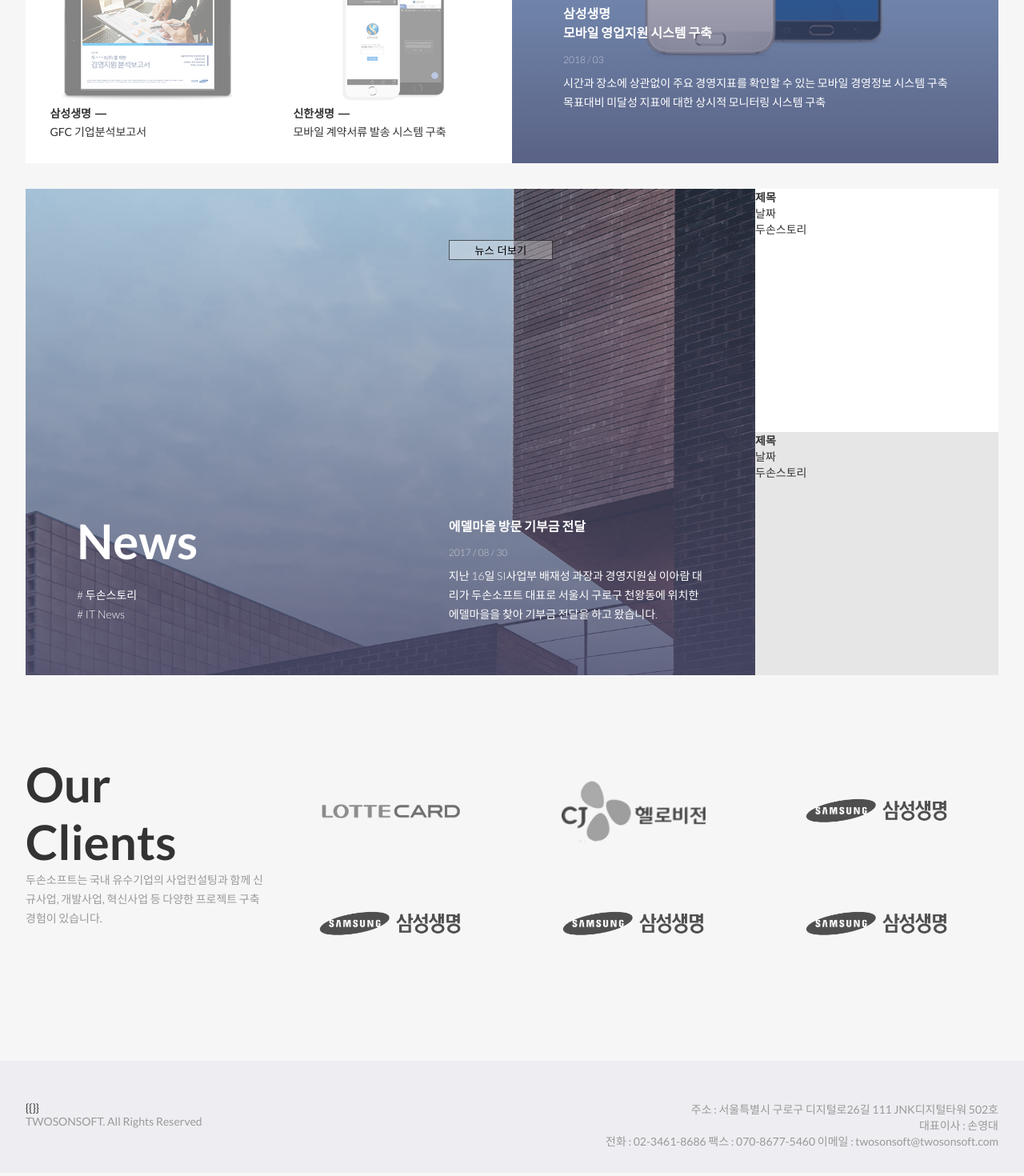
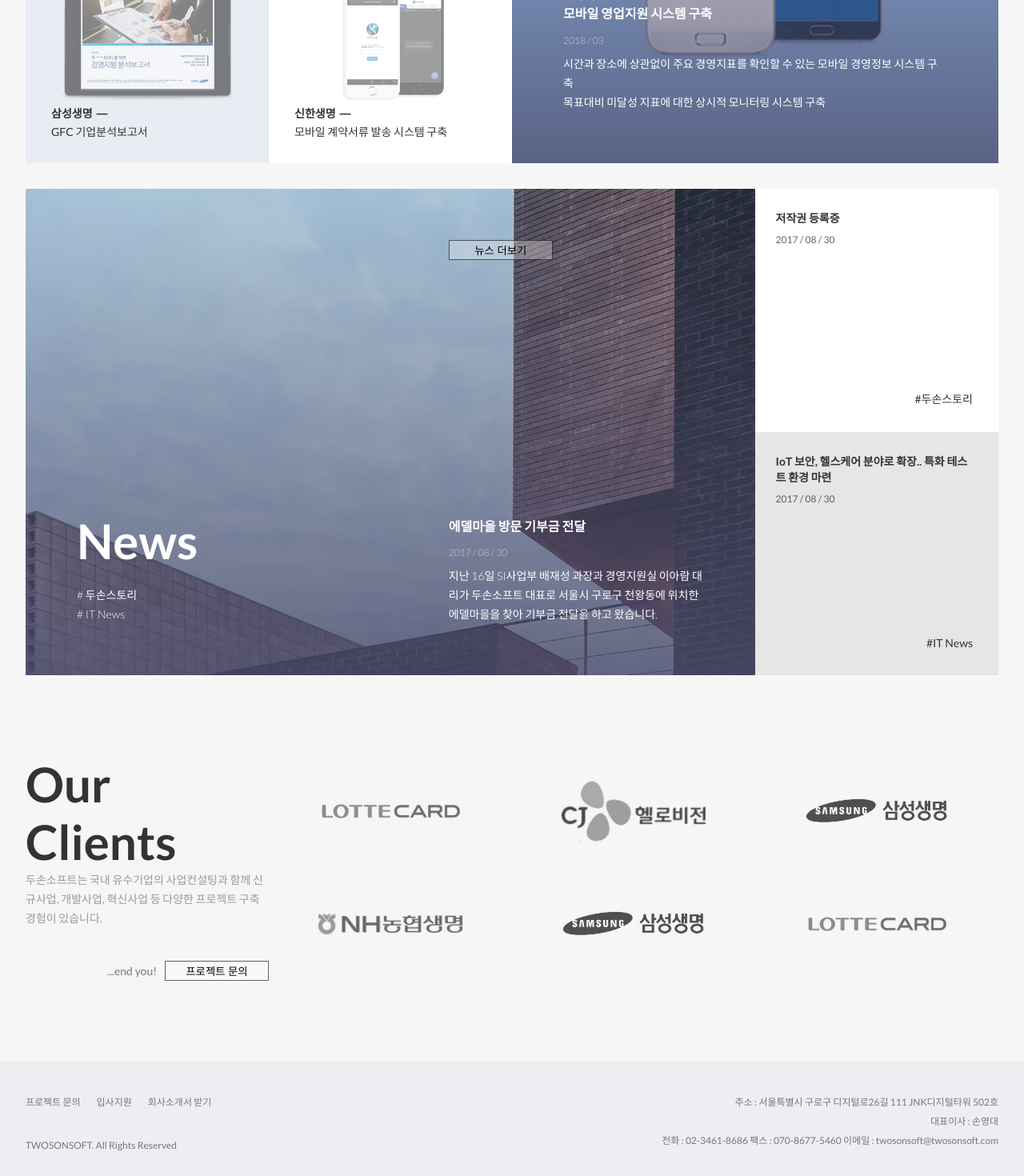
Before and after one commit to opp1350/vue-study, a Vue app in the folder lee-twosonsoft/: page / in a window 1280 px wide. Shown: the part 2020-3490 px from the top of the page at 80% size. Built offline with nearby package versions, Linux system fonts and the light colour scheme.

Commit message:
3월 29일자 작업

```diff
--- a/lee-twosonsoft/public/index.html
+++ b/lee-twosonsoft/public/index.html
@@ -26,9 +26,9 @@
       $(window).scroll(function(){
         var position = $(this).scrollTop();
         if (scollHeight <= position) {
-          $('.gnb').css("background-color","#F6F6F6");
+          $('.gnb').css("background-color","#fff");
           $('.gnb a').css("color","#000");
-          $('.gnb .inner').css("border-bottom","1px solid rgba(0,0,0,0.4)");
+          $('.gnb .inner').css("border-bottom","1px solid rgba(0,0,0,0)");
           $('h1.mainLogo img').removeClass('show');
           $('h1.mainLogo img.black').addClass('show');
         } else {
@@ -68,7 +68,7 @@
       //project
       $('.projectWrap a.inner').hover(proOpa1,proOpaDefault);
       function proOpa1(){
-        TweenMax.to($(this).find('.projectContLeftItemImg img'),.3,{opacity:1})
+        TweenMax.to($(this).find('.projectContLeftItemImg img'),.3,{opacity:0.8})
       };
       function proOpaDefault(){
         TweenMax.to($(this).find('.projectContLeftItemImg img'),.3,{opacity:0.5})
@@ -92,6 +92,23 @@
       function solAniDefault(){
         TweenMax.to($(this).find('span.arrow'),.2,{x:0})
       };
+      //news hover event
+      // 1st
+      $('.leftNewsItems').hover(newsOpa1,newsOpaDefault);
+      function newsOpa1(){
+        TweenMax.to($(this).find('a.newsLink'),.3,{opacity:1})
+      };
+      function newsOpaDefault(){
+        TweenMax.to($(this).find('a.newsLink'),.3,{opacity:0})
+      };
+      //2nd
+      $('.leftNewsItems a.newsLink').hover(newsAni,newsAniDefault);
+      function newsAni(){
+        TweenMax.to($(this).find('span.arrow'),.2,{x:8})
+      };
+      function newsAniDefault(){
+        TweenMax.to($(this).find('span.arrow'),.2,{x:0})
+      };
     });
   </script>
 </html>
--- a/lee-twosonsoft/src/assets/css/reset.css
+++ b/lee-twosonsoft/src/assets/css/reset.css
@@ -46,15 +46,21 @@
 .titleWrap .subTitle {
 	color:#999;
 	font-size: 14px;
-	line-height: 24px
+	line-height: 24px;
 }
 .borderBtn {
 	background:rgba(255,255,255,0.3);
 	border: 1px solid rgba(0,0,0,0.6);
 	width:130px;
 	padding: 2px 0;
-	transition: 0.5s all
+	transition: 0.5s all;
+	cursor: pointer;
 }
 .borderBtn:hover {
-	background:rgba(255,255,255,0.6)
+	background:rgba(255,255,255,0.7)
 }
+.date-b {
+	font-size: 12px;
+	color:rgba(0,0,0,0.6);
+	margin-bottom:5px
+}
--- a/lee-twosonsoft/src/components/News.vue
+++ b/lee-twosonsoft/src/components/News.vue
@@ -17,19 +17,13 @@
 				</div>
 			</div>
 			<div class="left">
-				<div class="leftNewsItems">
-					<a href="#none" title="더 자세히 보기">
-						<h4>제목</h4>
-						<p>날짜</p>
-						<p class="hashtag">두손스토리</p>
-					</a>
-				</div>
-				<div class="leftNewsItems">
-					<a href="#none" title="더 자세히 보기">
-						<h4>제목</h4>
-						<p>날짜</p>
-						<p class="hashtag">두손스토리</p>
-					</a>
+				<div class="leftNewsItems" v-for="item in items" :key="item.key">
+					<div class="titleWrap">
+						<h4 class="title">{{ item.title }}</h4>
+						<p class="date-b">{{ item.date }}</p>
+						<a v-bind:href="item.link" title="더 자세히 보기" target="_blank" class="newsLink">더 자세히 보기<span class="arrow"></span></a>
+					</div>
+						<p class="hashtag">{{ item.hashtag }}</p>
 				</div>
 			</div>
 		</div>
@@ -43,13 +37,16 @@
 		return {
 			items: [
 				{
-
+				title:'저작권 등록증',
+				date:'2017 / 08 / 30',
+				hashtag:'#두손스토리',
+				link:'http://www.twosonsoft.com/news/news_sub01.do?menuType=2&listNum=287'
 				},
 				{
-
-				},
-				{
-
+				title:'IoT 보안, 헬스케어 분야로 확장.. 특화 테스트 환경 마련',
+				date:'2017 / 08 / 30',
+				hashtag:'#IT News',
+				link:'http://www.twosonsoft.com/news/news_sub01.do?menuType=2&listNum=286'
 				},
 			]
 		}
@@ -125,6 +122,8 @@
 	width:100%;
 	height: calc(25vw - 1.25vw);
 	box-sizing: border-box;
+	position: relative;
+	padding:2vw;
 }
 .leftNewsItems:first-of-type {
 	background: #fff
@@ -132,8 +131,31 @@
 .leftNewsItems:nth-of-type(2) {
 	background: #e6e6e6
 }
-.leftNewsItems a {
-	display: block;
-
+.leftNewsItems div.titleWrap {
+	position:absolute;
+	width:calc(100% - 5vw);
+}
+.leftNewsItems div.titleWrap .title {
+	margin-bottom:10px
+}
+.leftNewsItems p.hashtag {
+	position: absolute;
+	bottom:2.5vw;
+	right:2.5vw
+}
+a.newsLink {
+	position: relative;
+	opacity:0;
+	margin-top:10px
+}
+span.arrow {
+	width:25px;
+	height:12px;
+	position: absolute;
+	bottom:0;
+	margin-left:5px;
+	background: url("../assets/img/arrow.png") 0 0 no-repeat;
+	background-size: contain;
+	opacity:1
 }
 </style>
--- a/lee-twosonsoft/src/components/clients.vue
+++ b/lee-twosonsoft/src/components/clients.vue
@@ -5,6 +5,9 @@
 				<h2 class="Title">Our Clients</h2>
 				<p class="subTitle">두손소프트는 국내 유수기업의 사업컨설팅과 함께 신규사업,
 				개발사업, 혁신사업 등 다양한 프로젝트 구축 경험이 있습니다.</p>
+				<div class="btnWrap">
+					<span>...end you!</span><button type="button" class="borderBtn">프로젝트 문의</button>
+				</div>
 			</div>
 			<div class="clientsItem content">
 				<ul class="clientsList floatClear">
@@ -34,16 +37,16 @@
 					imgAlt: '삼성생명'
 				},
 				{
-					img: require('@/assets/img/ss_grey_70.png'),
-					imgAlt: '로고4'
+					img: require('@/assets/img/nh_grey.png'),
+					imgAlt: '농협생명'
 				},
 				{
 					img: require('@/assets/img/ss_grey_70.png'),
-					imgAlt: '로고5'
+					imgAlt: '삼성생명'
 				},
 				{
-					img: require('@/assets/img/ss_grey_70.png'),
-					imgAlt: '로고6'
+					img: require('@/assets/img/lotte_grey_70.png'),
+					imgAlt: 'lotte'
 				},
 			]
 		}
@@ -61,6 +64,7 @@
 .clientsItem.titleWrap {
 	flex-direction: column;
 	width:25%;
+	position: relative;
 }
 .clientsItem.content {
 	flex: 1;
@@ -81,4 +85,13 @@
 	max-width:180px;
 	height: auto;
 }
+.btnWrap {
+	position: absolute;
+	bottom:0;
+	right:0
+}
+.btnWrap span {
+	color:#777;
+	margin-right: 10px
+}
 </style>
--- a/lee-twosonsoft/src/components/footer.vue
+++ b/lee-twosonsoft/src/components/footer.vue
@@ -3,7 +3,11 @@
 		<div class="inner floatClear">
 			<div class="left fL">
 				<ul class="footerMenu">
-					<li><a href="#none">{{}}</a></li>
+					<li v-for="item in footerList" :key="item.key">
+						<a v-bind:href="item.link" target="_blank">
+							{{item.list}}
+						</a>
+					</li>
 				</ul>
 				<p class="copyRight">TWOSONSOFT. All Rights Reserved</p>
 			</div>
@@ -29,6 +33,20 @@
 				{
 					info:'전화 : 02-3461-8686 팩스 : 070-8677-5460 이메일 : twosonsoft@twosonsoft.com'
 				},
+			],
+			footerList : [
+				{
+					 list: '프로젝트 문의',
+					 link: 'https://www.naver.com/'
+				},
+				{
+					 list: '입사지원',
+					 link: 'https://www.google.co.kr/?hl=ko'
+				},
+				{
+					 list: '회사소개서 받기',
+					 link: 'https://www.youtube.com/?gl=KR&hl=ko'
+				}
 			]
 		}
 	}
@@ -36,17 +54,36 @@
 </script>
 
 <style scoped>
+* {
+	line-height: 24px;
+	font-size: 12px
+}
 .footer {
 	background:#EEEEF2;
-	padding:50px 0 30px
+	padding:40px 0 30px
 }
 .inner {
-	/* max-width: 1920px;
-	margin:0 auto; */
 	padding:0 2.5vw;
-	color:#999;
+	color:#777;
+}
+ul {
+	margin-bottom:30px
+}
+li {
+	display: inline-block;
+	margin-right: 20px
+}
+li:last-child {
+	margin-right:0
 }
 .right {
 	text-align: right
 }
+a {
+	color:#777
+}
+a:hover {
+	text-decoration: underline;
+	color:#333
+}
 </style>
--- a/lee-twosonsoft/src/components/project.vue
+++ b/lee-twosonsoft/src/components/project.vue
@@ -145,12 +145,10 @@
 	line-height: 24px;
 	position: absolute;
 	z-index: 1;
-	bottom:5vw
+	bottom:5vw;
+	width:calc(100% - 10vw)
 }
 .projectConrRightItemContWrap
-/* .rightInner:hover {
-	background: linear-gradient(to top, rgba(73,73,105,0.8), rgba(255,255,255,0));
-} */
 h4.title {
 	font-size: 16px;
 	margin-bottom:10px
@@ -171,19 +169,27 @@
 	position: relative;
 	width:100%;
 	height: 100%;
-	padding:10%;
+	padding:2.5vw;
 	box-sizing: border-box;
 	display: block;
 	color:#333;
 	transition: 0.3s all;
 	background: #fff
 }
+.projectContLeftItem:nth-of-type(2) a.inner {
+	background: none
+}
+.projectContLeftItem:nth-of-type(3) a.inner {
+	background: #E8EDF4
+}
 a.inner:hover {
-	background: none
+	background: none !important
 }
 .projectContLeftItemName {
 	position:absolute;
 	bottom:10%;
+	z-index: 1;
+	width:calc(100% - 5vw)
 }
 p.bold {
 	font-weight: bold;
@@ -217,7 +223,4 @@
 a.inner:hover .projectContLeftItemImg {
 	width:73%;
 }
-/* a.inner:hover .projectContLeftItemImg img {
-	opacity: 1;
-} */
 </style>
```
Also changed, not shown: lee-twosonsoft/src/assets/img/nh_grey.png (added).
